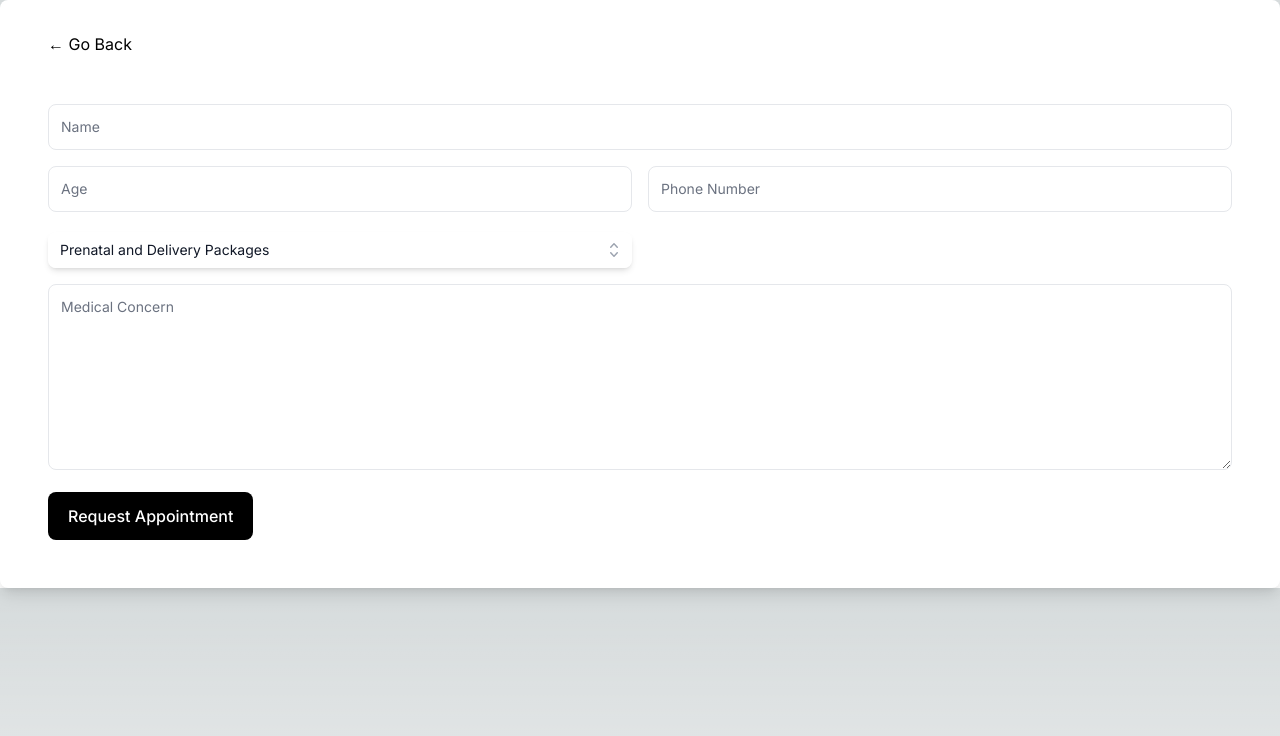
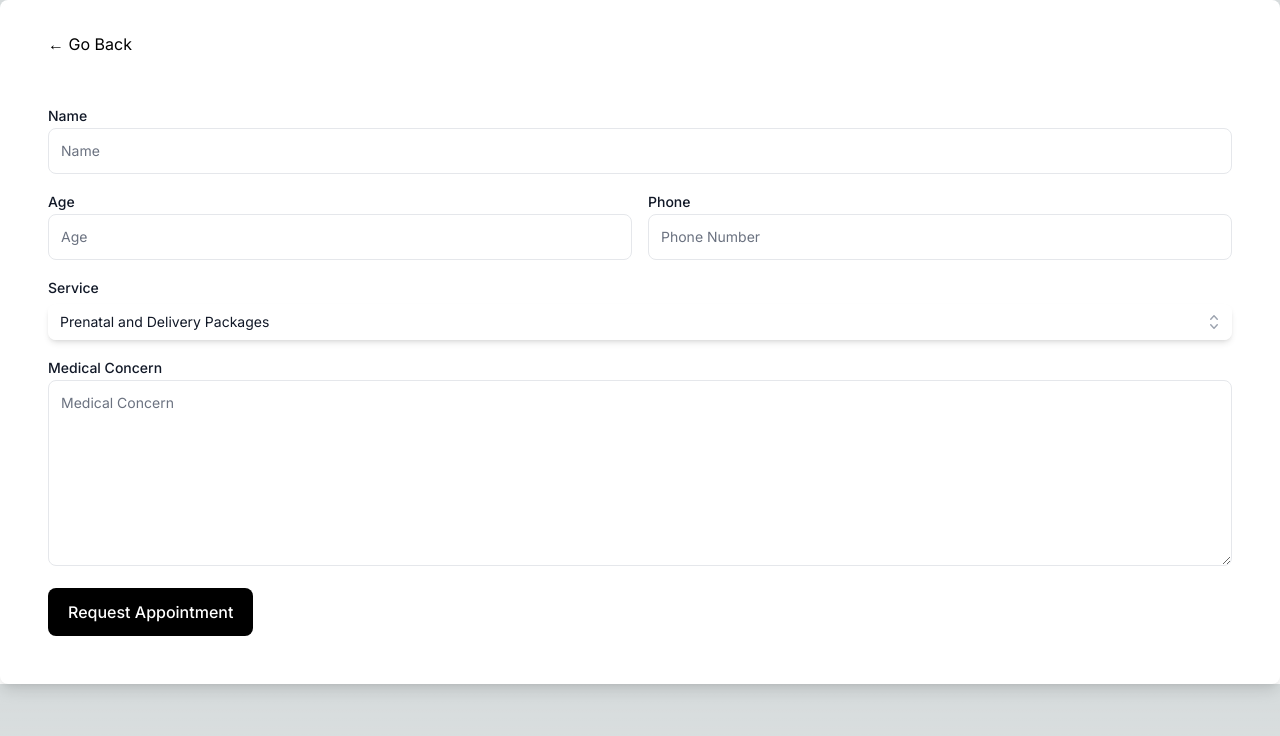
Before and after one commit to MisterMunchkin/mom-and-me-clinic, a Next.js app: page /appointment in a window 1280 px wide. Shown: the top 736 px of the page. Built offline with nearby package versions, Linux system fonts and the light colour scheme.

Commit message:
added combobox labels to service selection

```diff
--- a/components/AppointmentForm.tsx
+++ b/components/AppointmentForm.tsx
@@ -36,7 +36,7 @@ export default function AppointmentForm({defaultServiceName, defaultDoctorName}:
   return (
     <form action="" className="space-y-4">
       <div>
-        <label className="sr-only" htmlFor="name">Name</label>
+        <label className="block text-sm font-medium leading-6 text-gray-900" htmlFor="name">Name</label>
         <input
           className="w-full rounded-lg border-gray-200 p-3 text-sm"
           placeholder="Name"
@@ -47,7 +47,7 @@ export default function AppointmentForm({defaultServiceName, defaultDoctorName}:
 
       <div className="grid grid-cols-1 gap-4 sm:grid-cols-2">
         <div>
-          <label className="sr-only" htmlFor="age">Age</label>
+          <label className="block text-sm font-medium leading-6 text-gray-900" htmlFor="age">Age</label>
           <input
             className="w-full rounded-lg border-gray-200 p-3 text-sm"
             placeholder="Age"
@@ -57,7 +57,7 @@ export default function AppointmentForm({defaultServiceName, defaultDoctorName}:
         </div>
 
         <div>
-          <label className="sr-only" htmlFor="phone">Phone</label>
+          <label className="block text-sm font-medium leading-6 text-gray-900" htmlFor="phone">Phone</label>
           <input
             className="w-full rounded-lg border-gray-200 p-3 text-sm"
             placeholder="Phone Number"
@@ -67,7 +67,7 @@ export default function AppointmentForm({defaultServiceName, defaultDoctorName}:
         </div>
       </div>
 
-      <div className="grid grid-cols-1 gap-4 sm:grid-cols-2">
+      <div className="grid grid-cols-1 gap-4 sm:grid-cols-1">
         {serviceResponse.error && (
           <div>error retrieving services</div>
         )}
@@ -84,7 +84,7 @@ export default function AppointmentForm({defaultServiceName, defaultDoctorName}:
       </div>
 
       <div>
-        <label className="sr-only" htmlFor="medicalConcern">Medical Concern</label>
+        <label className="block text-sm font-medium leading-6 text-gray-900" htmlFor="medicalConcern">Medical Concern</label>
 
         <textarea
           className="w-full rounded-lg border-gray-200 p-3 text-sm"
--- a/components/inputs/ServiceSelection.tsx
+++ b/components/inputs/ServiceSelection.tsx
@@ -25,7 +25,13 @@ export default function ServiceSelection({services, defaultServiceIndex, handleS
   }
 
   return (
-    <Combobox value={selectedService} onChange={onChange}>
+    <div className="relative">
+      <Combobox
+        value={selectedService}
+        onChange={onChange}>
+        <Combobox.Label
+         className="block text-sm font-medium leading-6 text-gray-900"
+        >Service</Combobox.Label>
         <div className="relative mt-1">
           <div className="relative w-full cursor-default overflow-hidden rounded-lg bg-white text-left shadow-md focus:outline-none focus-visible:ring-2 focus-visible:ring-white focus-visible:ring-opacity-75 focus-visible:ring-offset-2 focus-visible:ring-offset-primary-300 sm:text-sm">
             <Combobox.Input
@@ -93,5 +99,6 @@ export default function ServiceSelection({services, defaultServiceIndex, handleS
           </Transition>
         </div>
       </Combobox>
+    </div>
   );
 }
```
Lines whose indentation alone changed are shown as unchanged.
